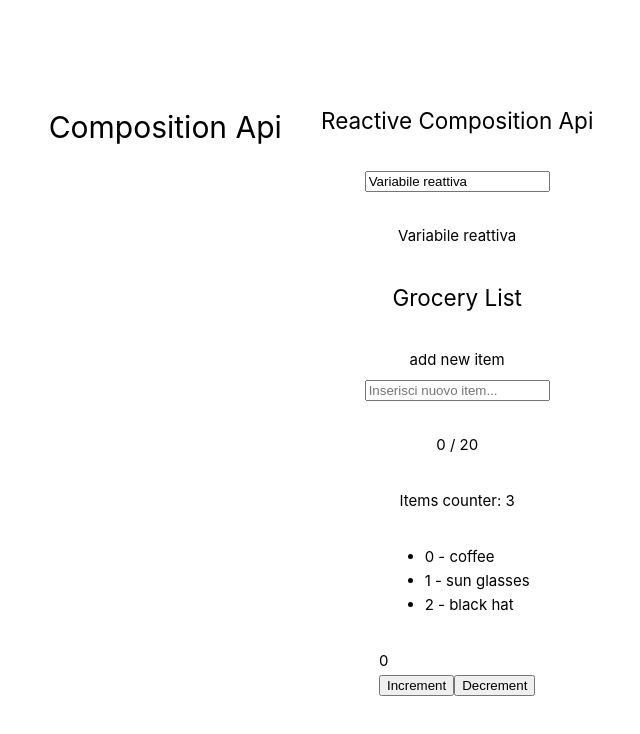
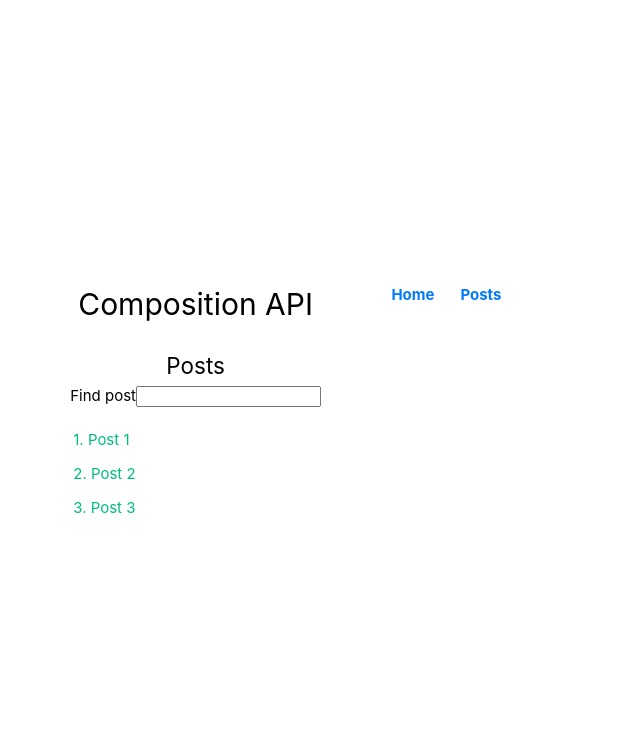
Before and after one commit to Ruma303/vue-composition-api, a Vue app: page /posts in a window 1280 px wide. Shown: the top 734 px of the page, without its empty margins (319-959 px from the left). Built offline with nearby package versions, Linux system fonts and the light colour scheme.

Commit message:
router configurato

```diff
--- a/package.json
+++ b/package.json
@@ -9,7 +9,8 @@
     "preview": "vite preview"
   },
   "dependencies": {
-    "vue": "^3.3.11"
+    "vue": "^3.3.11",
+    "vue-router": "^4.5.0"
   },
   "devDependencies": {
     "@vitejs/plugin-vue": "^4.5.2",
--- a/src/App.vue
+++ b/src/App.vue
@@ -1,18 +1,16 @@
+<template>
+    <h1>Composition API</h1>
+    <Navbar />
+    <router-view />
+</template>
+
 <script setup>
-import Options from './components/Options.vue';
-import Compositions from './components/Compositions.vue';
-import Setup from './components/Setup.vue';
-import Reactive from './components/Reactive.vue';
+import Navbar from '@/components/Navbar/Navbar.vue';
 </script>
 
-<template>
-    <h1>Composition Api</h1>
-    <!-- <Options></Options> -->
-    <!-- <Compositions></Compositions> -->
-    <!-- <Setup></Setup> -->
-    <Reactive></Reactive>
-</template>
-
 <style scoped>
-
+h1 {
+    text-align: center;
+    margin: 20px 0;
+}
 </style>
--- a/src/components/Compositions.vue
+++ /dev/null
@@ -1,32 +0,0 @@
-<template>
-    <section>
-        <h1>{{ message }}</h1>
-        <button @click="increment">Count is: {{ count }}</button>
-    </section>
-</template>
-
-<script setup>
-import { ref, onMounted } from 'vue';
-
-const count = ref(0);
-const message = 'Composition Api';
-
-function greet() {
-    console.log(message)
-}
-
-function increment() {
-    count.value++
-}
-
-onMounted(() => {
-    greet(),
-    console.log(`The initial count is ${count.value}.`)
-})
-</script>
-
-<style scoped>
-section {
-    margin-bottom: 2em;
-}
-</style>
--- /dev/null
+++ b/src/components/Home.vue
@@ -0,0 +1,16 @@
+<template>
+    <div class="home">
+        <h1>Welcome to the Home Page</h1>
+        <p>This is a simple Home component using the Vue Composition API.</p>
+    </div>
+</template>
+
+<script setup>
+</script>
+
+<style scoped>
+.home {
+    text-align: center;
+    margin-top: 50px;
+}
+</style>
--- /dev/null
+++ b/src/components/Navbar/Navbar.vue
@@ -0,0 +1,29 @@
+<template>
+    <nav>
+        <router-link to="/">Home</router-link>
+        <router-link to="/posts">Posts</router-link>
+    </nav>
+</template>
+
+<script setup>
+import { RouterLink } from 'vue-router';
+</script>
+
+<style scoped>
+nav {
+    display: flex;
+    justify-content: center;
+    gap: 20px;
+    margin: 20px 0;
+}
+
+nav a {
+    text-decoration: none;
+    color: #007bff;
+    font-weight: bold;
+}
+
+nav a:hover {
+    text-decoration: underline;
+}
+</style>
--- a/src/components/Options.vue
+++ /dev/null
@@ -1,35 +0,0 @@
-<template>
-    <section>
-        <h1>{{ message }}</h1>
-        <button @click="increment">Count is: {{ count }}</button>
-    </section>
-</template>
-
-<script>
-export default {
-    data() {
-        return {
-            message: 'Option API',
-            count: 0
-        }
-    },
-    methods: {
-        greet() {
-            console.log(this.message)
-        },
-        increment() {
-            this.count++
-        }
-    },
-    mounted() {
-        this.greet(),
-        console.log(`The initial count is ${this.count}.`)
-    }
-}
-</script>
-
-<style scoped>
-section {
-    margin-bottom: 2em;
-}
-</style>
--- /dev/null
+++ b/src/components/Posts/Post.vue
@@ -0,0 +1,44 @@
+<template>
+    <div class="post">
+        <h2>Post Details</h2>
+
+        <p><strong>ID:</strong> {{ postId }}</p>
+        <p><strong>Title:</strong> {{ postTitle }}</p>
+        <router-link to="/posts">Back to Posts</router-link>
+    </div>
+</template>
+
+<script setup>
+import { ref } from 'vue';
+import { useRoute } from 'vue-router';
+
+const route = useRoute();
+const postId = route.params.id;
+
+const posts = ref([
+    { id: 1, title: 'Post 1' },
+    { id: 2, title: 'Post 2' },
+    { id: 3, title: 'Post 3' },
+]);
+
+const postTitle = posts.value.find((post) => post.id == postId)?.title || 'Unknown Post';
+</script>
+
+<style scoped>
+.post {
+    text-align: center;
+    margin-top: 50px;
+}
+
+router-link {
+    display: inline-block;
+    margin-top: 20px;
+    text-decoration: none;
+    color: #007bff;
+    font-weight: bold;
+}
+
+router-link:hover {
+    text-decoration: underline;
+}
+</style>
--- /dev/null
+++ b/src/components/Posts/Posts.vue
@@ -0,0 +1,55 @@
+<template>
+    <section>
+        <h2>Posts</h2>
+        <div>
+            <label for="">Find post</label>
+            <input type="text" v-model="search" />
+        </div>
+        <ul>
+            <li v-for="post in posts" :key="post.id">
+                <router-link :to="{ name: 'post', params: { id: post.id } }">
+                    {{ post.id }}. {{ post.title }}
+                </router-link>
+            </li>
+        </ul>
+    </section>
+</template>
+
+<script setup>
+import { ref } from 'vue';
+
+const search = ref('');
+
+const posts = ref([
+    { id: 1, title: 'Post 1' },
+    { id: 2, title: 'Post 2' },
+    { id: 3, title: 'Post 3' },
+]);
+</script>
+
+<style scoped>
+h2 {
+    text-align: center;
+}
+
+ul {
+    list-style: none;
+    padding: 0;
+    max-width: 600px;
+    margin: 20px auto;
+}
+
+li {
+    margin: 10px 0;
+}
+
+router-link {
+    text-decoration: none;
+    color: #007bff;
+    font-weight: bold;
+}
+
+router-link:hover {
+    text-decoration: underline;
+}
+</style>
--- a/src/components/Reactive.vue
+++ /dev/null
@@ -1,104 +0,0 @@
-<template>
-    <section>
-        <h1>Reactive Composition Api</h1>
-        <input v-model="message" />
-        <p>{{ message }}</p>
-
-        <h2>Grocery List</h2>
-        <form @submit.prevent="addItem">
-            <label for="new-item">add new item</label>
-            <input type="text" v-model.trim="newItem" id="new-item"
-                placeholder="Inserisci nuovo item...">
-        </form>
-        <p>{{ charactersCount }} / 20</p>
-        <p>Items counter: {{ itemsCount }}</p>
-        <ul>
-            <li v-for="({ id, label }, index) in items" :key="id">
-                {{ index }} - {{ label }}</li>
-        </ul>
-
-        <div>
-            <p>{{ state.count }}</p>
-            <button @click="state.count++">Increment</button>
-            <button @click="decrement">Decrement</button>
-        </div>
-    </section>
-</template>
-
-<script setup>
-import { ref, computed, reactive } from 'vue';
-
-// ref()
-let message = ref('Variabile reattiva');
-const items = ref([
-    { id: 1, label: "coffee" },
-    { id: 2, label: "sun glasses" },
-    { id: 3, label: "black hat" }
-]);
-
-const newItem = ref('');
-const addItem = () => {
-    if (newItem.value.length <= 20) {
-        items.value.push(
-            { id: items.value.length + 1, label: newItem.value });
-        newItem.value = '';
-    }
-}
-
-// Computed properties
-const itemsCount = computed(() => {
-    return items.value.length;
-});
-const charactersCount = computed(() => {
-    return newItem.value.length;
-});
-
-// reactive()
-let state = reactive({count: 0});
-const decrement = () => state.count--;
-
-/* Non funzioneranno: */
-// const primitiveDate = reactive({10});
-/* const decrement = () => {
-    state = state.count--
-}; */
-
-
-/* (function() {
-    message = 'Nuovo valore'; // Cambia
-})()
-
-setTimeout(()=> // Non cambia
-message = 'Valore cambiato', 3000); */
-
-/* (function () {
-    message.value = 'Nuovo valore';
-})()
-
-setTimeout(() => {
-    message.value = 'Valore cambiato dopo 3 secondi';
-}, 3000); */
-
-</script>
-
-<style scoped>
-section {
-    margin: 0;
-    display: flex;
-    flex-direction: column;
-    align-items: center;
-    justify-content: center;
-    gap: 2rem;
-    height: 100%;
-    width: 100%;
-    margin: 0 auto;
-}
-
-form {
-    display: flex;
-    flex-direction: column;
-    align-items: center;
-    justify-content: center;
-    gap: .5em;
-}
-</style>
--- a/src/components/Setup.vue
+++ /dev/null
@@ -1,39 +0,0 @@
-<template>
-    <section>
-        <h1>{{ message }}</h1>
-        <button @click="increment">Count is: {{ count }}</button>
-    </section>
-</template>
-
-    <script>
-    import { ref } from 'vue';
-    export default {
-        setup() {
-            // Definire eventuali proprietà reattive con ref()
-            const message = ref('Composition Api con Setup()');
-            const count = ref(0);
-
-            // Definire eventuali funzioni
-            function greet() {
-                console.log(message.value);
-            }
-
-            function increment() {
-                count.value++;
-            }
-
-            // Ritorniamo ciò che vogliamo esporre al template
-            return {
-                message,
-                count,
-                increment
-            };
-        }
-    }
-    </script>
-
-<style scoped>
-section {
-    margin-bottom: 2em;
-}
-</style>
--- /dev/null
+++ b/src/routes/router.js
@@ -0,0 +1,24 @@
+import { createRouter, createWebHistory } from 'vue-router';
+import HomePage from '@/components/Home.vue';
+
+const routes = [
+    { path: '/', name: 'home', component: HomePage },
+    {
+        path: '/posts',
+        name: 'posts',
+        component: () => import('@/components/Posts/Posts.vue'),
+    },
+    {
+        path: '/post/:id',
+        name: 'post',
+        component: () => import('@/components/Posts/Post.vue'),
+    },
+];
+
+
+const router = createRouter({
+    history: createWebHistory(),
+    routes,
+});
+
+export default router;
```
Also changed, not shown: src/main.js (+7 -3 lines), 1 other file (tests, documents, lock files or other folders).
